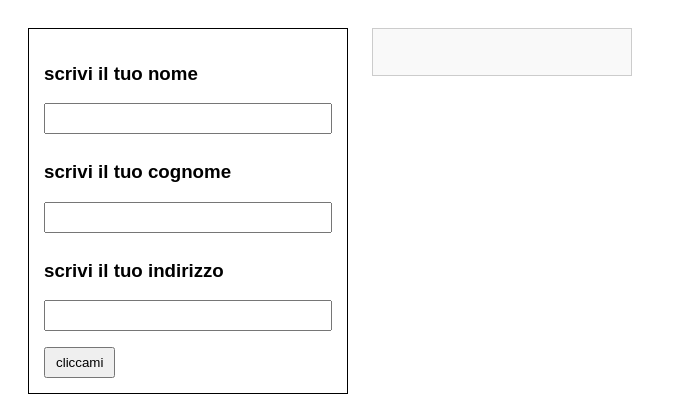
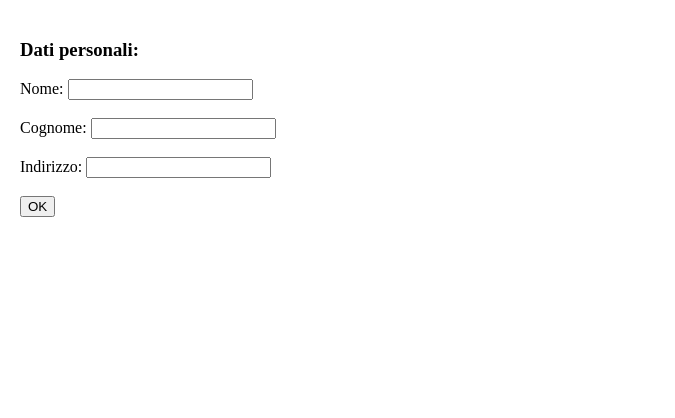
Before and after one commit to MattiaCuni/tps, a plain HTML site: page anagrafica.html in a window 1280 px wide. Shown: the whole page, without its empty margins (0-675 px from the left). Drawn offline with Linux system fonts and the light colour scheme.

Commit message:
Update anagrafica.html

```diff
--- a/anagrafica.html
+++ b/anagrafica.html
@@ -1,73 +1,32 @@
 <!DOCTYPE html>
-<html lang="it">
+<html>
 <head>
-    <meta charset="UTF-8">
-    <meta name="viewport" content="width=device-width, initial-scale=1.0">
-    <title>lavoro dell 09/10/25</title>
-    <style>
-        body{ font-family: Arial, sans-serif; }
-        .container{
-            display: flex;
-            gap: 24px;
-            align-items: flex-start;
-            padding: 20px;
-        }
-        .box{
-            border: 1px solid black;
-            width: 320px;
-            padding: 15px;
-            box-sizing: border-box;
-        }
-        .output{
-            min-width: 260px;
-            padding: 15px;
-            border: 1px solid #ccc;
-            background: #f9f9f9;
-            box-sizing: border-box;
-        }
-        input[type="text"], input[type="email"]{
-            width: 100%;
-            box-sizing: border-box;
-            margin-bottom: 8px;
-            padding: 6px;
-        }
-        input[type="button"]{
-            margin-top: 8px;
-            padding: 6px 10px;
-        }
-    </style>
-    <script>
-        function stampa(){
-            const nome = document.getElementById("demo").value;
-            const cognome = document.getElementById("demi").value;
-            const indirizzo = document.getElementById("demu").value;
+ <script>
+   function stampa() {
+     var nome = document.getElementById("nome").value;
+     var cognome = document.getElementById("cognome").value;
+     var indirizzo = document.getElementById("indirizzo").value;
 
-            document.getElementById("bo").innerText = nome;
-            document.getElementById("boo").innerText = cognome;
-            document.getElementById("booo").innerText = indirizzo;
-        }
-    </script>
+     document.getElementById("output").innerHTML =
+       "<h3>Dati inseriti:</h3>" +
+       "<p><b>Nome:</b> " + nome + "</p>" +
+       "<p><b>Cognome:</b> " + cognome + "</p>" +
+       "<p><b>Indirizzo:</b> " + indirizzo + "</p>";
+   }
+ </script>
 </head>
-<body>
-    <div class="container">
-        <div class="box">
-            <h3>scrivi il tuo nome</h3>
-            <input type="text" id="demo">
 
-            <h3>scrivi il tuo cognome</h3>
-            <input type="text" id="demi">
+<body style="display: flex; align-items: flex-start; margin: 20px;">
 
-            <h3>scrivi il tuo indirizzo</h3>
-            <input type="email" id="demu">
+  <div style="margin-right: 60px;">
+    <h3>Dati personali:</h3>
+    Nome: <input type="text" id="nome"><br><br>
+    Cognome: <input type="text" id="cognome"><br><br>
+    Indirizzo: <input type="text" id="indirizzo"><br><br>
+    <input type="button" value="OK" onclick="stampa()">
+  </div>
 
-            <input type="button" value="cliccami" onclick="stampa()">
-        </div>
+  <div id="output" style="margin-left: 40px;"></div>
 
-        <div class="output">
-            <p id="bo"></p>
-            <p id="boo"></p>
-            <p id="booo"></p>
-        </div>
-    </div>
 </body>
 </html>
```
